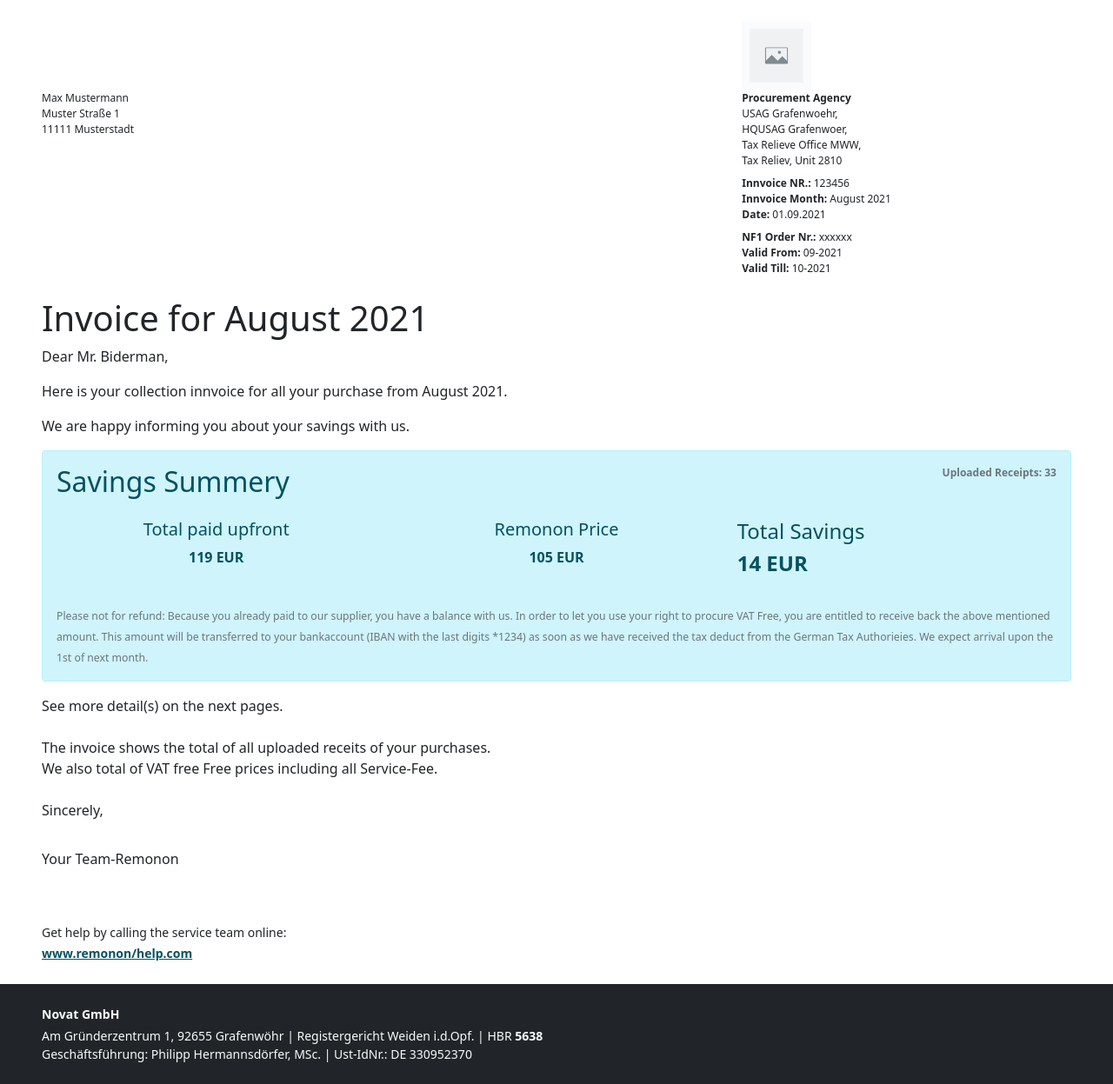
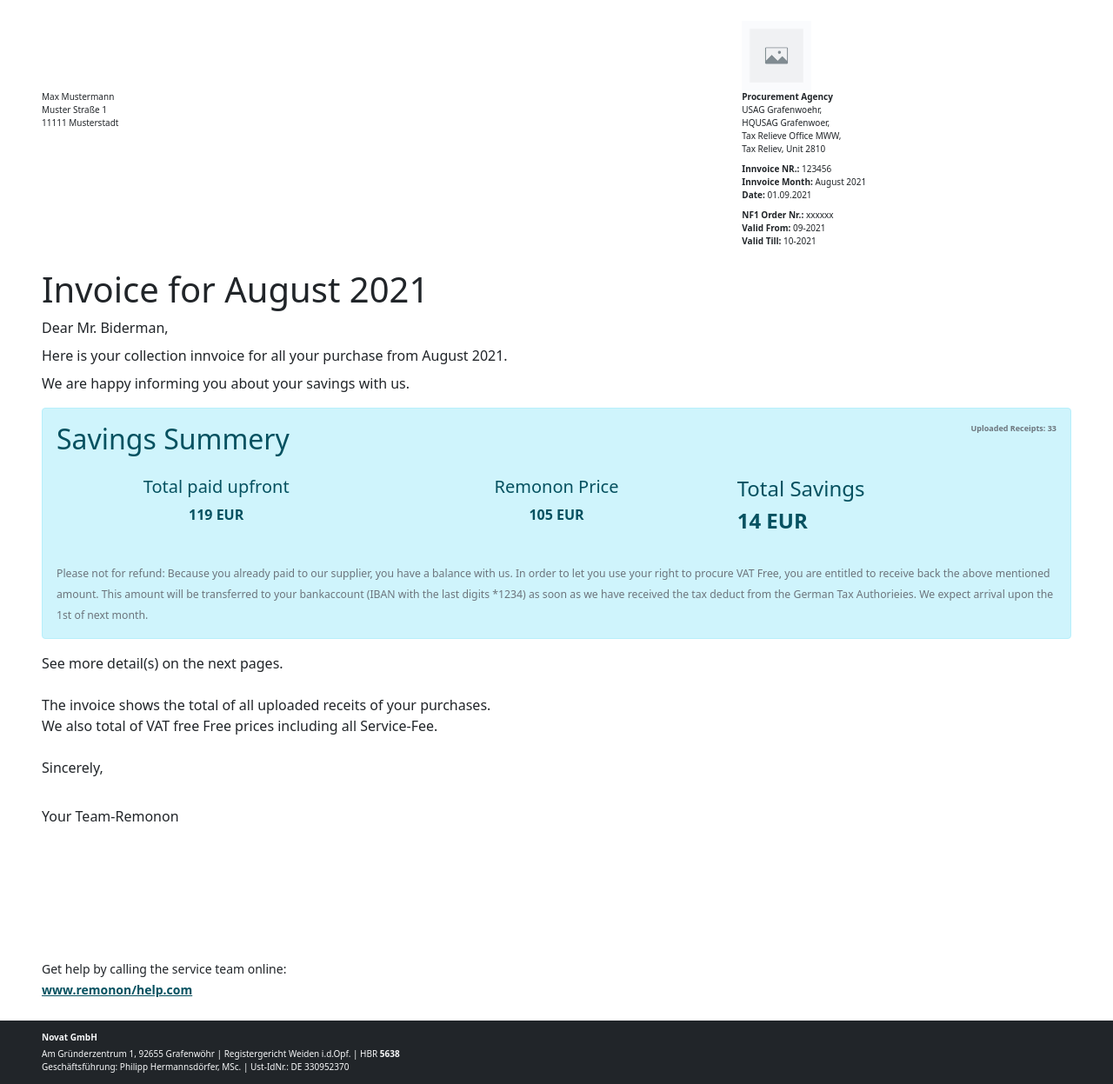
Before and after one commit to GundlackFelixDEV/pdf-template-service, a Flask app: page /sammelrechnung in a window 1280 px wide. Shown: the part 24-1271 px from the top of the page at 87% size. Run offline with Flask 2, Linux system fonts and the light colour scheme.

Commit message:
adapt layout sammelrechnung

```diff
--- a/static/css/footer.css
+++ b/static/css/footer.css
@@ -1,5 +1,5 @@
 .footer {
-    font-size: 14px;
+    font-size: 10px;
     width: 100vw;
-    padding: 1.5rem 3rem;
+    padding: 0.75rem 3rem;
 }
--- a/static/css/sammelrechnung.css
+++ b/static/css/sammelrechnung.css
@@ -7,6 +7,7 @@
     small {
         font-size: 10px;
     }
+
     div.page {
         padding: 1.5rem;
     }
@@ -56,7 +57,7 @@ div.footer {
 }
 
 #summery_receit_indicator {
-    font-size: 12px;
+    font-size: 9px;
     color: lightgray;
     float: right;
 }
@@ -64,9 +65,8 @@ div.footer {
 #receipient,
 #proc_agency,
 #invoice,
-#nf_form,
-.header {
-    font-size: 12px;
+#nf_form {
+    font-size: 10px;
 }
 
 #letter-top,
--- a/templates/sammelrechnung.j2
+++ b/templates/sammelrechnung.j2
@@ -50,8 +50,8 @@
             <div id="message_top" class="col-12 pt-4">
                 <h1>Invoice for August 2021</h1>
                 <div>
-                    <p>Dear Mr. Biderman,</p>
-                    <p>Here is your collection innvoice for all your purchase from August 2021.</p>
+                    <p class="pb-2 m-0">Dear Mr. Biderman,</p>
+                    <p class="pb-2 m-0">Here is your collection innvoice for all your purchase from August 2021.</p>
                     <p class="mb-0">We are happy informing you about your savings with us.</p>
                 </div>
             </div>
```
